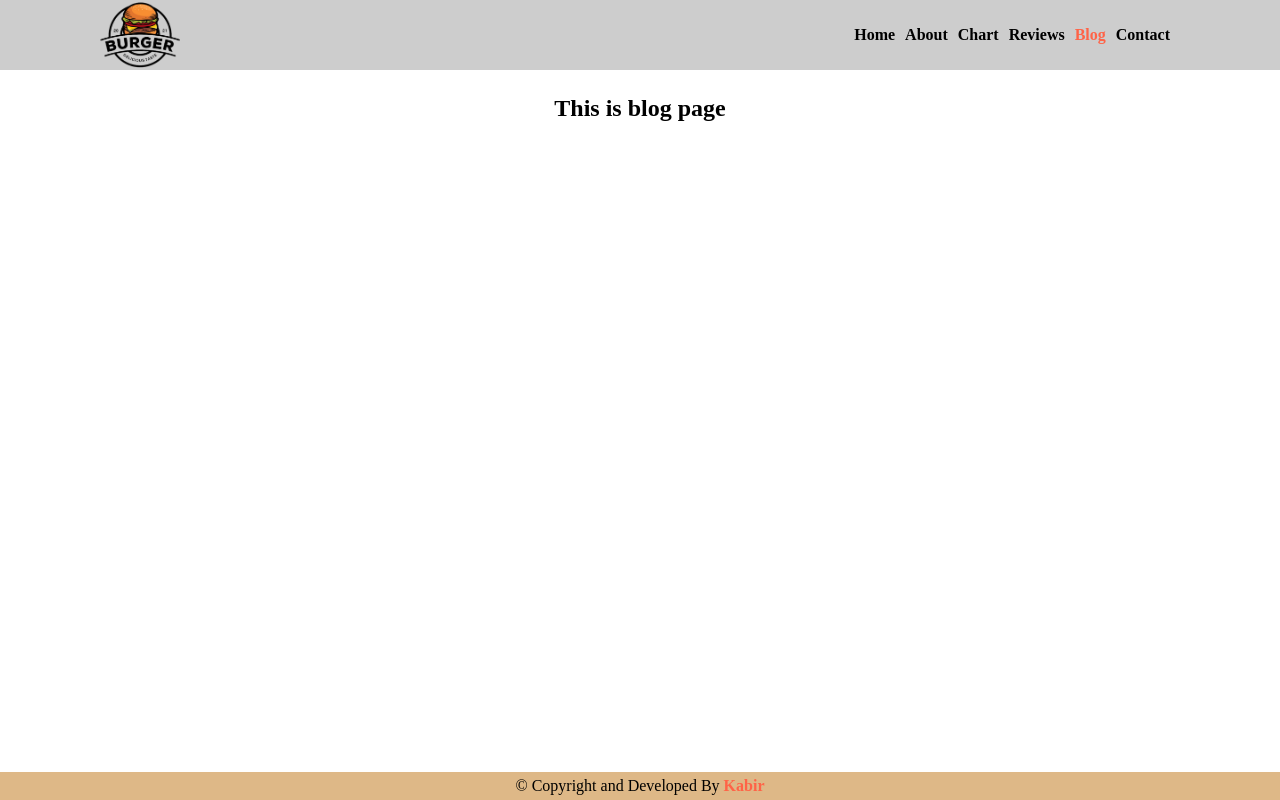
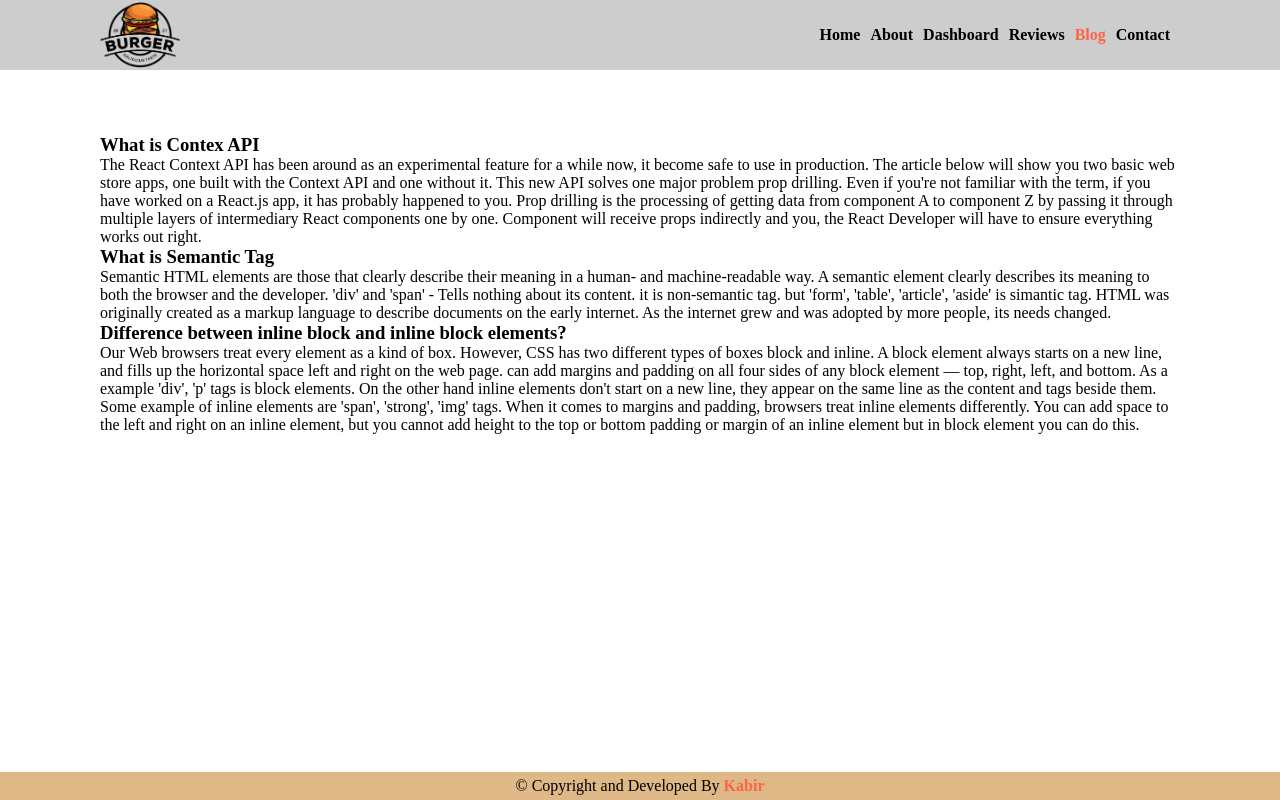
Before and after one commit to rezaun/product-analysis-website, a React (Create React App) app: page /blogs in a window 1280 px wide. Built offline with nearby package versions, Linux system fonts and the light colour scheme.

Commit message:
3 question answes has been done in the blog page

```diff
--- a/src/Components/About/About.js
+++ b/src/Components/About/About.js
@@ -37,8 +37,6 @@ const About = () => {
             <p>I will keep posting more important posts on my Website for all of you. Please give your support and love.</p>
 
 
-
-
             </div>
 
 
--- a/src/Components/Blog/Blog.css
+++ b/src/Components/Blog/Blog.css
@@ -0,0 +1,4 @@
+.blog-container{
+    padding: 0 100px;
+    margin: 5% 0;
+}
--- a/src/Components/Blog/Blog.js
+++ b/src/Components/Blog/Blog.js
@@ -1,10 +1,28 @@
 import React from 'react';
+import './Blog.css'
 
 const Blog = () => {
     return (
-        <div>
-            <h2>This is blog page</h2>
+    <>
+        <div className='blog-container'>
+            <h3>What is Contex API</h3>
+            <p>
+                The React Context API has been around as an experimental feature for a while now,  it become safe to use in production. The article below will show you two basic web store apps, one built with the Context API and one without it.
+                This new API solves one major problem prop drilling. Even if you're not familiar with the term, if you have worked on a React.js app, it has probably happened to you. Prop drilling is the processing of getting data from component A to component Z by passing it through multiple layers of intermediary React components one by one. Component will receive props indirectly and you, the React Developer will have to ensure everything works out right.
+            </p>
+            <h3>What is Semantic Tag</h3>
+            <p>
+            Semantic HTML elements are those that clearly describe their meaning in a human- and machine-readable way. A semantic element clearly describes its meaning to both the browser and the developer. 'div' and 'span' - Tells nothing about its content. it is non-semantic tag. but 'form', 'table', 'article', 'aside' is simantic tag. HTML was originally created as a markup language to describe documents on the early internet. As the internet grew and was adopted by more people, its needs changed.
+            </p>
+
+            <h3>Difference between inline block and inline block elements? </h3>
+            <p>
+            Our Web browsers treat every element as a kind of box. However, CSS has two different types of boxes block and inline. A block element always starts on a new line, and fills up the horizontal space left and right on the web page. can add margins and padding on all four sides of any block element — top, right, left, and bottom. As a example 'div',  'p' tags is block elements.
+            On the other hand inline elements don't start on a new line, they appear on the same line as the content and tags beside them. Some example of inline elements are 'span', 'strong', 'img' tags. When it comes to margins and padding, browsers treat inline elements differently. You can add space to the left and right on an inline element, but you cannot add height to the top or bottom padding or margin of an inline element but in block element you can do this.
+            </p>
+
         </div>
+    </>
     );
 };
 
--- a/src/Components/Home/Home.js
+++ b/src/Components/Home/Home.js
@@ -47,7 +47,7 @@ const Home = () => {
             </div>
             <div className='more-review'>
                 <button>
-                <Link to='/reviews'>More Reviews</Link>
+                <Link to='/reviews'>Sell All Reviews</Link>
             </button>
 
             </div>
--- a/src/Components/Navbar/Navbar.js
+++ b/src/Components/Navbar/Navbar.js
@@ -12,7 +12,7 @@ const Navbar = () => {
            <div className="menu">
                <NavLink className={({ isActive }) => (isActive ? "active-menu" : "link")} to='/'>Home</NavLink>
                <NavLink className={({ isActive }) => (isActive ? "active-menu" : 'link')} to='/about'>About</NavLink>
-               <NavLink className={({ isActive }) => (isActive ? "active-menu" : 'link')} to='/charts'>Chart</NavLink>
+               <NavLink className={({ isActive }) => (isActive ? "active-menu" : 'link')} to='/charts'>Dashboard</NavLink>
                <NavLink className={({ isActive }) => (isActive ? "active-menu" : 'link')} to='/reviews'>Reviews</NavLink>
                <NavLink className={({ isActive }) => (isActive ? "active-menu" : 'link')} to='/blogs'>Blog</NavLink>
                <NavLink className={({ isActive }) => (isActive ? "active-menu" : 'link')} to='/contact'>Contact</NavLink>
```
